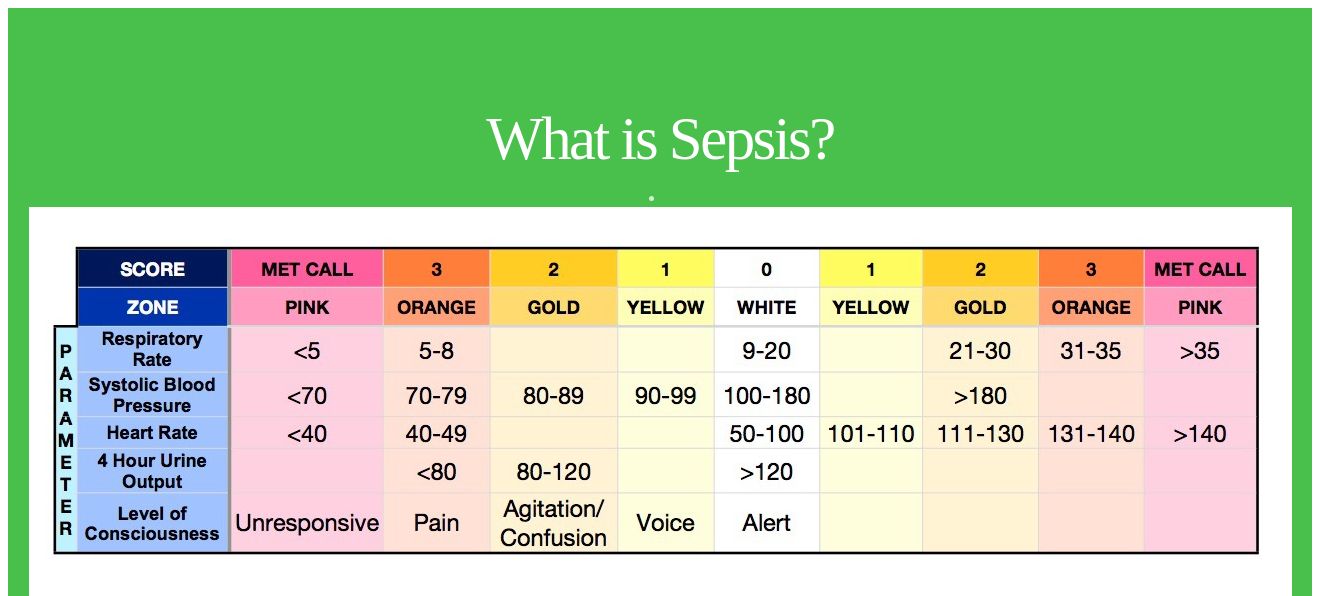
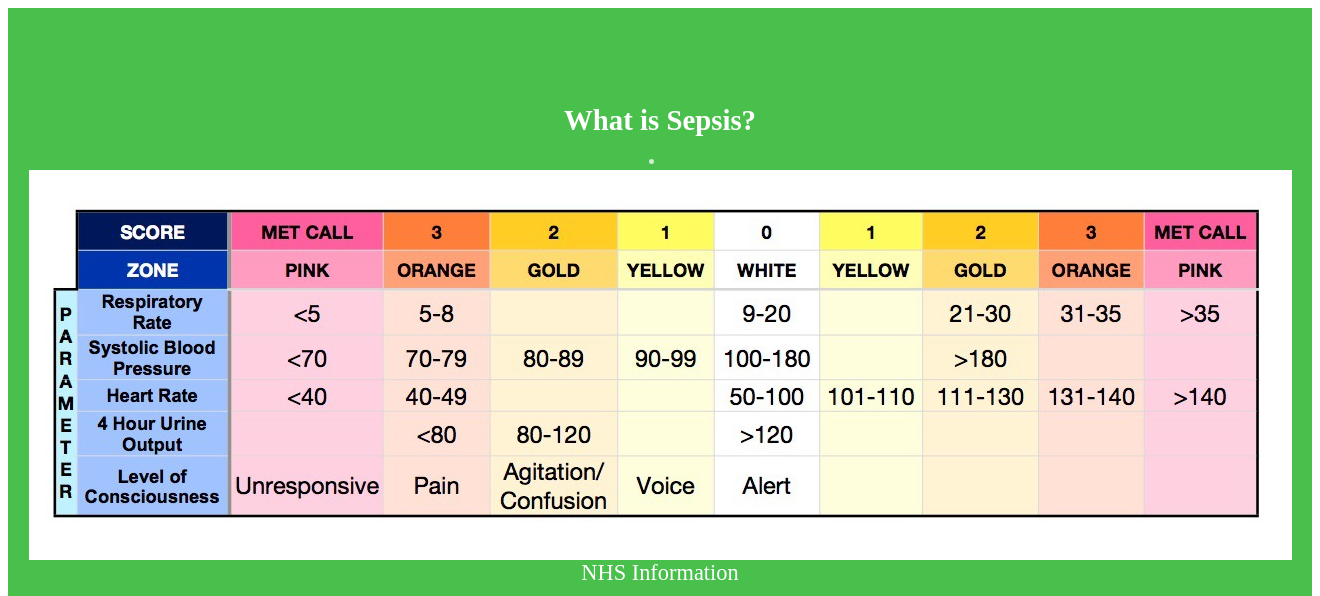
Before and after one commit to AliceVickers/sepsis_score, a Flask app: template templates/first_page.html in a window 1320 px wide. Shown: the top 596 px of the page. Run offline with Flask 2, Linux system fonts and the light colour scheme; the template is opened without the code that fills it, so the values that code supplies are empty; some web fonts are replaced.

Commit message:
updated css

```diff
--- a/templates/first_page.html
+++ b/templates/first_page.html
@@ -26,7 +26,7 @@
       <section class="section background-primary text-center">
         <div class="line">
           <div class="s-12 m-10 l-8 center">
-            <h1 class="headline text-thin text-s-size-30">What is Sepsis?</h1>
+            <h1>What is Sepsis?</h1>
 <li></li>
       <!-- Section 1 -->
       <section>
--- a/templates/project.html
+++ b/templates/project.html
@@ -8,7 +8,7 @@
   </head>
 
   <body>
-    <h1>Sepsis Symptom Checker</h1>
+    <h1 class="headline text-thin text-s-size-30">Sepsis Symptom Checker</h1>
       <form method="post" action="/symptomchecker" class="pure-form pure-form-stacked" id="formset">
         <fieldset>
           <div class="pure-g">
```
Also changed, not shown: 1 other file.
